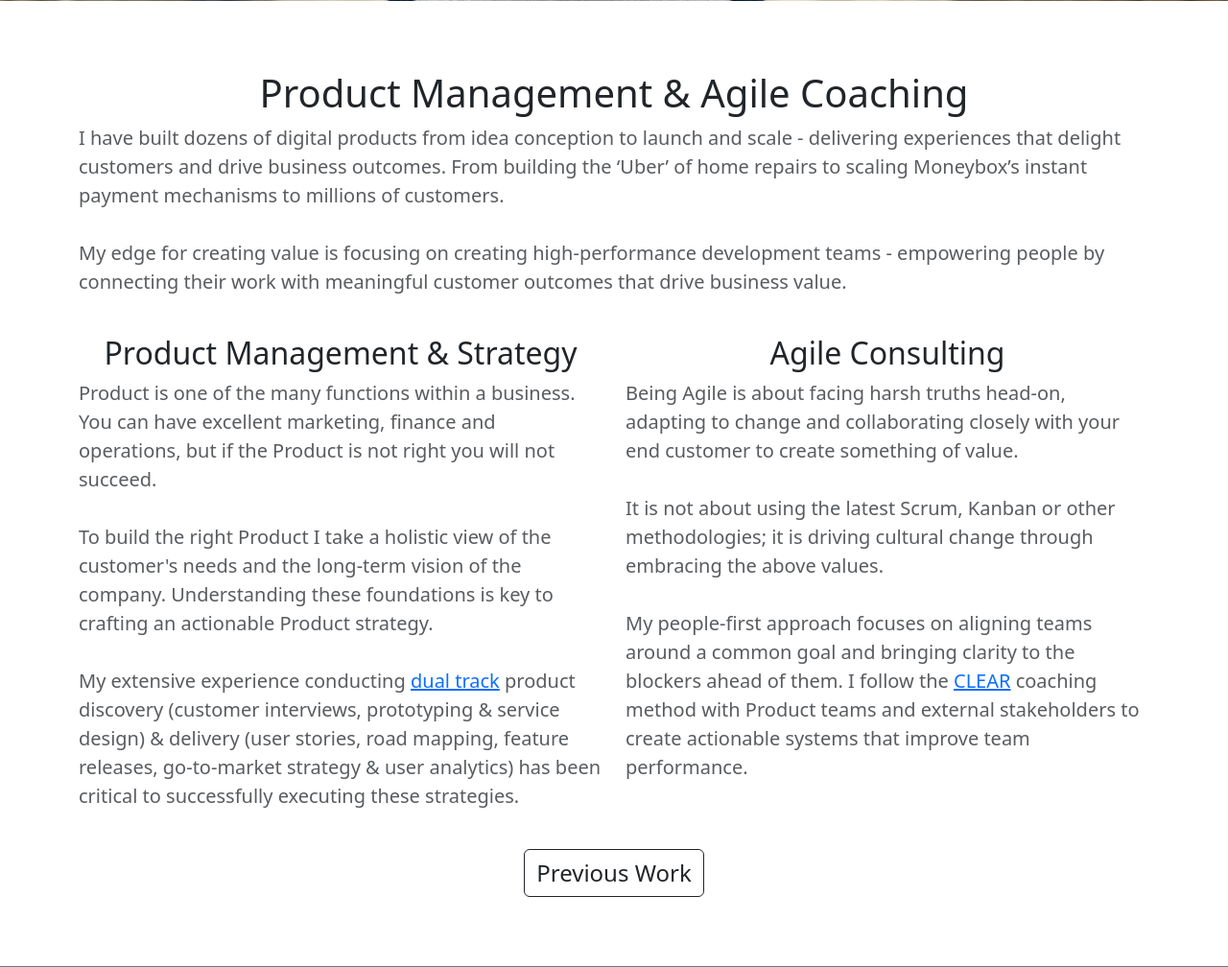
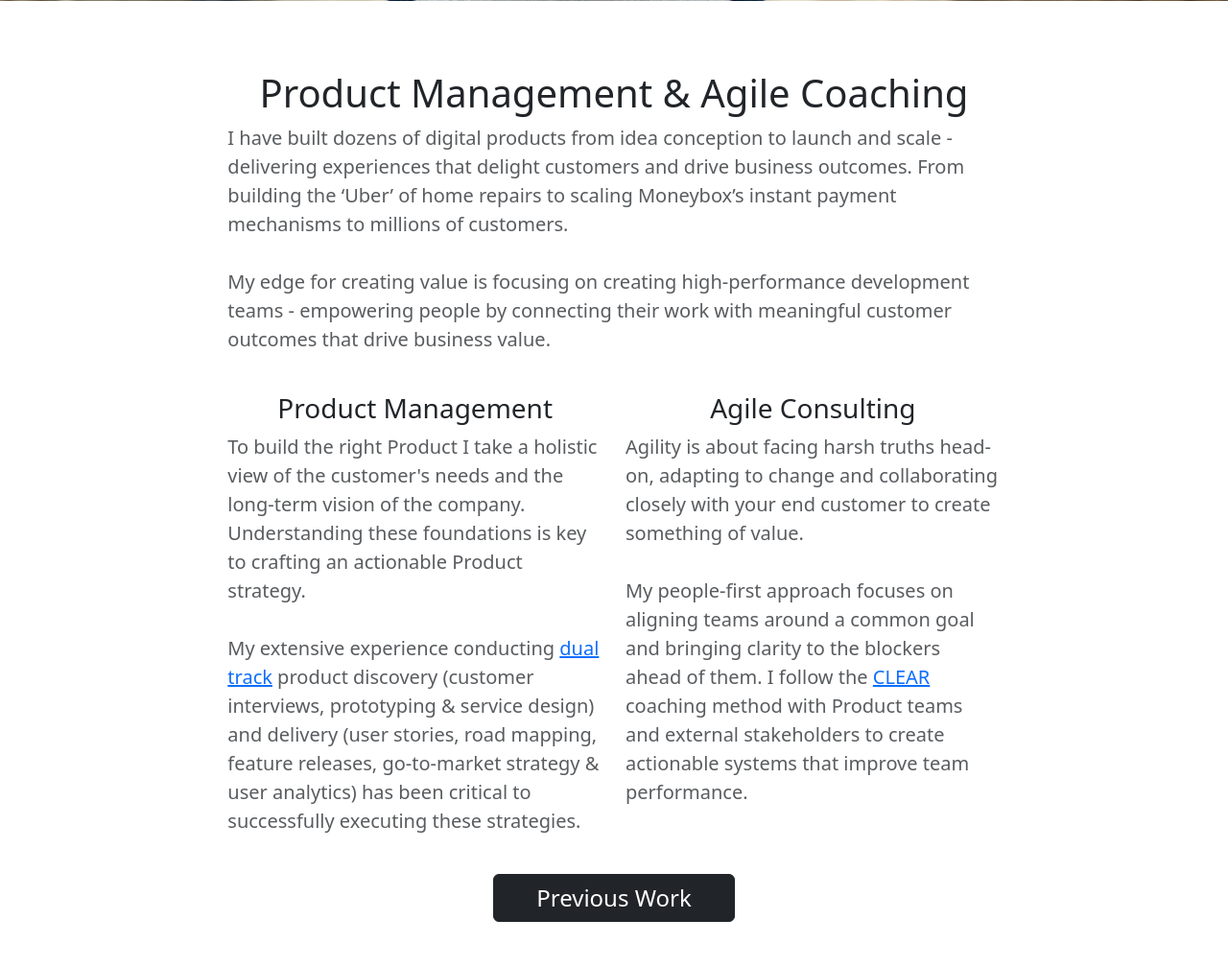
Before and after one commit to harrodcode/portfolio-project, a Django app: page / in a window 1280 px wide. Shown: the part 999-2007 px from the top of the page at 96% size. Run offline with Django 3.2, Linux system fonts and the light colour scheme; some libraries are stand-ins or nearby versions.

Commit message:
Narrow columns & change of CTA

```diff
--- a/jobs/templates/jobs/home.html
+++ b/jobs/templates/jobs/home.html
@@ -54,9 +54,9 @@
       <br />
       <br />
       <br />
-      <section class="jumbotron text-center">
+      <section class="container text-center col-8">
         <div class="container">
-          <h1 class="jumbotron-heading">Product Management & Agile Coaching</h1>
+          <h1 class="fs-1">Product Management & Agile Coaching</h1>
           <p class="lead text-muted text-start">I have built dozens of digital products from idea conception to launch and scale -  delivering experiences that delight customers and drive business outcomes. From building the ‘Uber’ of home repairs to scaling Moneybox’s instant payment mechanisms to millions of customers.
 
             <br />
@@ -68,23 +68,17 @@
         <div class="container">
           <div class="row">
             <div class="col-sm-12 col-md-6">
-              <h2 class="jumbotron-heading">Product Management & Strategy</h2>
-              <p class="lead text-muted text-start"> Product is one of the many functions within a business. You can have excellent marketing, finance and operations, but if the Product is not right you will not succeed.
+              <h2 class="fs-3">Product Management</h2>
+              <p class="lead text-muted text-start"> To build the right Product I take a holistic view of the customer's needs and the long-term vision of the company. Understanding these foundations is key to crafting an actionable Product strategy.
                 <br />
                 <br />
-                To build the right Product I take a holistic view of the customer's needs and the long-term vision of the company. Understanding these foundations is key to crafting an actionable Product strategy.
-                <br />
-                <br />
-                My extensive experience conducting <a href="https://www.svpg.com/dual-track-agile/">dual track</a> product discovery (customer interviews, prototyping & service design) & delivery (user stories, road mapping, feature releases, go-to-market strategy & user analytics) has been critical to successfully executing these strategies.
+                My extensive experience conducting <a href="https://www.svpg.com/dual-track-agile/">dual track</a> product discovery (customer interviews, prototyping & service design) and delivery (user stories, road mapping, feature releases, go-to-market strategy & user analytics) has been critical to successfully executing these strategies.
               </p>
             <br />
             </div>
             <div class="col-sm-12 col-md-6">
-              <h2 class="jumbotron-heading">Agile Consulting</h2>
-              <p class="lead text-muted text-start"> Being Agile is about facing harsh truths head-on, adapting to change and collaborating closely with your end customer to create something of value.
-                <br />
-                <br />
-                It is not about using the latest Scrum, Kanban or other methodologies; it is driving cultural change through embracing the above values.
+              <h2 class="fs-3">Agile Consulting</h2>
+              <p class="lead text-muted text-start">Agility is about facing harsh truths head-on, adapting to change and collaborating closely with your end customer to create something of value.
                 <br />
                 <br />
                 My people-first approach focuses on aligning teams around a common goal and bringing clarity to the blockers ahead of them. I follow the <a href="https://www.personal-coaching-information.com/clear-coaching-model.html">CLEAR</a> coaching method with Product teams and external stakeholders to create actionable systems that improve team performance.
@@ -92,16 +86,9 @@
             </div>
 
             <!-- Previous work button -->
-            <div class="container">
-              <div class="row">
-                <div class="col"></div>
-                <div class="col-md-4">
-                  <a href="https://bayleyharrod.notion.site/bayleyharrod/Bayley-Harrod-4ba2aa3b7fd94ad48c2d16ef59cf338b" target="_blank" class=" btn btn-outline-dark fs-4">Previous Work</a>
+            <div class='d-grid col-4 mx-auto'>
+              <a href="https://bayleyharrod.notion.site/bayleyharrod/Bayley-Harrod-4ba2aa3b7fd94ad48c2d16ef59cf338b" target="_blank" class=" btn btn-dark fs-4">Previous Work</a>
             </div>
-                <div class="col"></div>
-              </div>
-            </div>
-
 
         </div>
       </section>
@@ -110,7 +97,9 @@
       <br />
 
       <!-- Prduct 30 section-->
+
       <div class="album py-5 bg-secondary">
+        <div class="container text-center col-8">
           <div class="container">
             <h1 class="text-white text-center fs-1">Product30</h1>
             <br />
@@ -118,6 +107,7 @@
             <iframe style="border-radius:12px" src="https://open.spotify.com/embed/episode/6gy9et9fGym0XbgXiDy4pB?utm_source=generator&theme=0" width="100%" height="152" frameBorder="0" allowfullscreen="" allow="autoplay; clipboard-write; encrypted-media; fullscreen; picture-in-picture" loading="lazy"></iframe>
             <br />
             <p class="lead text-light text-center">Understanding what it takes to build exceptional products in 30 minutes. </p>
+          </div>
         </div>
       </div>
 
@@ -129,7 +119,7 @@
       <br />
       <br />
       <section class="jumbotron text-start">
-        <div class="container">
+        <div class="container text-center col-8">
           <div class="row">
             <div class="col 6">
               <h1 class="jumbotron-heading">About Me</h1>
```
Lines whose indentation alone changed are shown as unchanged.
